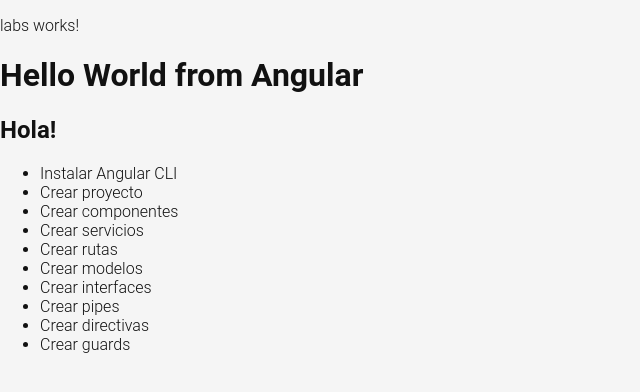
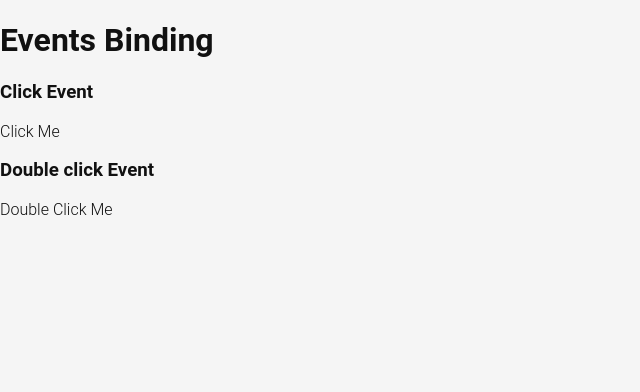
Before and after one commit to EstebanMa12/todoapp, an Angular app: page /labs in a window 1280 px wide. Shown: the top 392 px of the page, without its empty margins (0-640 px from the left). Built offline with nearby package versions, Linux system fonts and the light colour scheme.

Commit message:
Add events binding and styling to labs component

```diff
--- a/src/app/pages/labs/labs.component.html
+++ b/src/app/pages/labs/labs.component.html
@@ -1,7 +1,12 @@
-<p>labs works!</p>
-<h1>Hello World from Angular</h1>
-<h2>{{ welcome }}</h2>
-
-<ul>
-  <li *ngFor="let task of tasks">{{ task }}</li>
-</ul>
+<div class="container">
+  <h1>Events Binding</h1>
+  <div class="row">
+    <div class="col-md-6">
+      <h3>Click Event</h3>
+      <button class="btn btn-primary" (click)="clickHandler()">Click Me</button>
+    </div>
+    <div class="col-md-6">
+      <h3>Double click Event</h3>
+      <button class="btn btn-primary" (dblclick)="dblClickHandler()">Double Click Me</button>
+    </div>
+</div>
--- a/src/app/pages/labs/labs.component.sass
+++ b/src/app/pages/labs/labs.component.sass
@@ -0,0 +1,4 @@
+.row
+  display:flex
+  flex-wrap:wrap
+  flex-direction: row
--- a/src/app/pages/labs/labs.component.ts
+++ b/src/app/pages/labs/labs.component.ts
@@ -22,5 +22,11 @@
     'Crear directivas',
     'Crear guards',
   ]
+  clickHandler(){
+    console.log('click');
+  }
+  dblClickHandler(){
+    console.log('dblclick');
+  }
 
 }
```
Also changed, not shown: 1 other file (tests, documents, lock files or other folders).
